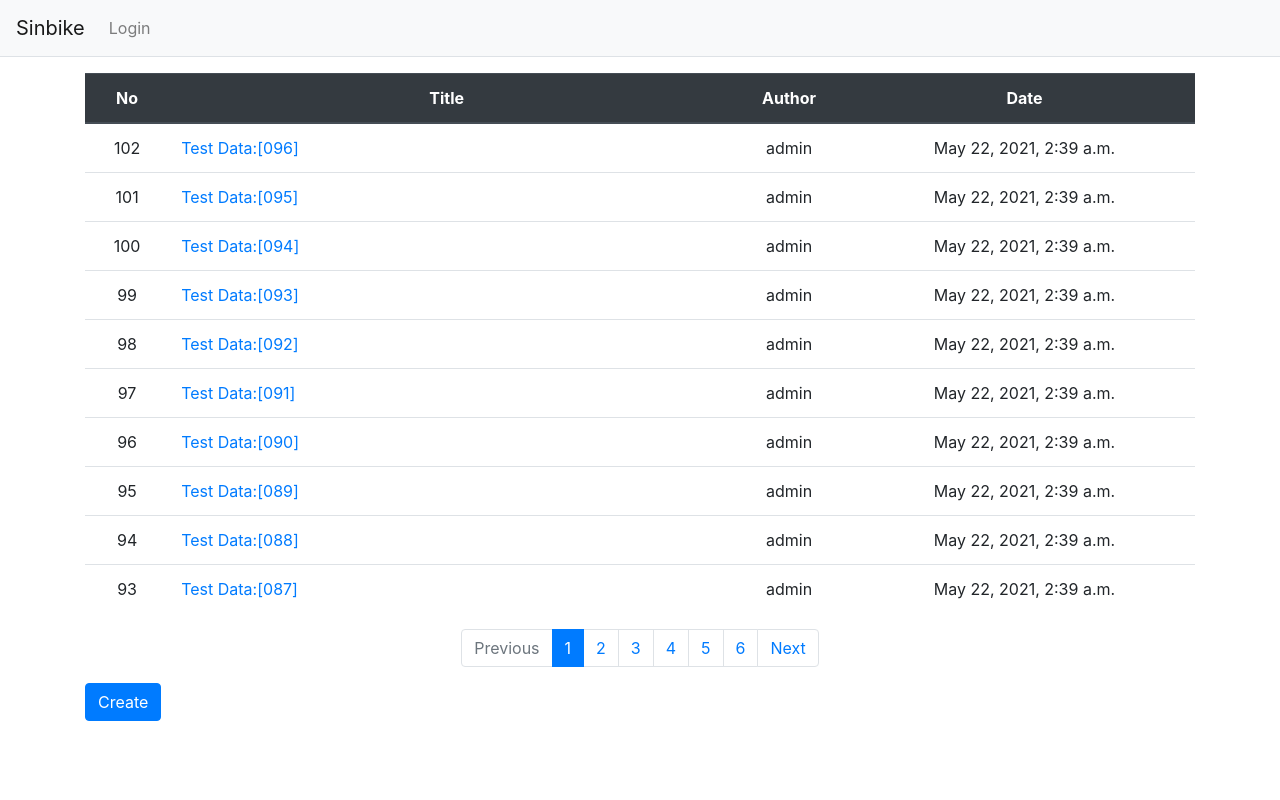
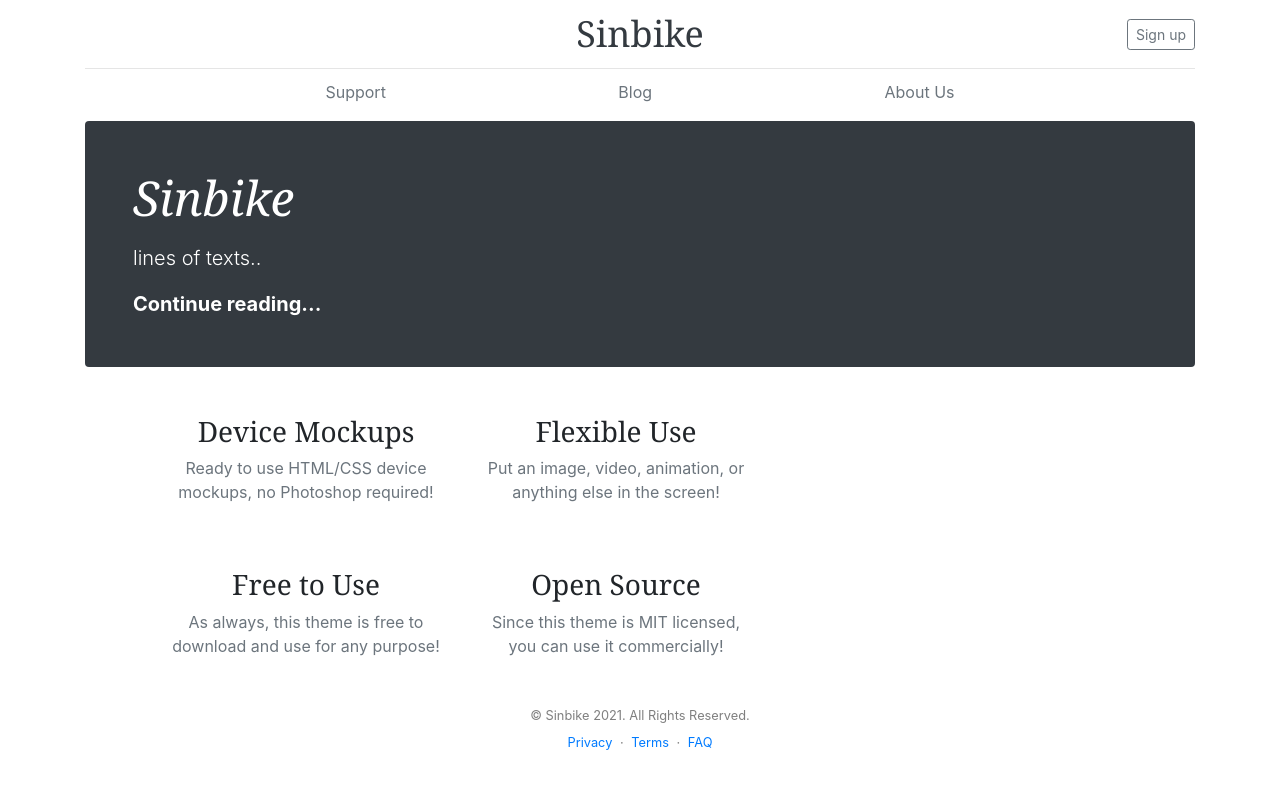
Before and after one commit to lazyKT/Sinbike, a Django app: page / in a window 1280 px wide. Run offline with Django 3.2, Linux system fonts and the light colour scheme; data comes from the database, SQL or seed files in the repository; both versions use the stored data as it was before the commit; some libraries are stand-ins or nearby versions.

Commit message:
210612
Major update

```diff
--- a/djangoproject/sinbike/sinbike/urls.py
+++ b/djangoproject/sinbike/sinbike/urls.py
@@ -17,9 +17,10 @@ from django.contrib import admin
 from django.urls import path, include
 from sinbike_CX import views
 
+
 urlpatterns = [
     path('admin/', admin.site.urls),
+    path('', views.home, name='home'),
     path('support/', include('sinbike_CX.urls')),
     path('common/', include('common.urls')),
-    path('', views.main, name='main'),
 ]
--- a/djangoproject/sinbike/sinbike_CX/views.py
+++ b/djangoproject/sinbike/sinbike_CX/views.py
@@ -7,6 +7,13 @@ from .forms import QuestionForm, AnswerForm
 from django.core.paginator import Paginator
 from django.contrib.auth.decorators import login_required
 from django.contrib import messages
+
+def home(request):
+    """
+    Home
+    """
+    msg = 'My Message'
+    return render(request, 'main.html',{'message':msg})
 
 def main(request):
     """
@@ -34,18 +41,8 @@ def answer_create(request, question_id):
     Answer
     """
     question = get_object_or_404(Question, pk=question_id)
-    if request.method == 'POST':
-        form = AnswerForm(request.POST)
-        if form.is_valid():
-            answer = form.save(commit=False)
-            answer.author = request.user
-            answer.create_date = timezone.now()
-            answer.save()
-            return redirect('support:detail', question_id=question.id)
-    else:
-        form = AnswerForm()
-    context = {'question':question, 'form':form}
-    return render(request, 'sinbike_CX/question_detail.html', context)
+    question.answer_set.create(content=request.POST.get('content'), create_date=timezone.now())
+    return redirect('support:detail', question_id=question.id)
 
 @login_required(login_url='common:login')
 def question_create(request):
--- /dev/null
+++ b/djangoproject/sinbike/static/main.css
@@ -0,0 +1,132 @@
+/* stylelint-disable selector-list-comma-newline-after */
+
+.blog-header {
+    line-height: 1;
+    border-bottom: 1px solid #e5e5e5;
+  }
+
+  .blog-header-logo {
+    font-family: "Playfair Display", Georgia, "Times New Roman", serif;
+    font-size: 2.25rem;
+  }
+
+  .blog-header-logo:hover {
+    text-decoration: none;
+  }
+
+  h1, h2, h3, h4, h5, h6 {
+    font-family: "Playfair Display", Georgia, "Times New Roman", serif;
+  }
+
+  .display-4 {
+    font-size: 2.5rem;
+  }
+  @media (min-width: 768px) {
+    .display-4 {
+      font-size: 3rem;
+    }
+  }
+
+  .nav-scroller {
+    position: relative;
+    z-index: 2;
+    height: 2.75rem;
+    overflow-y: hidden;
+  }
+
+  .nav-scroller .nav {
+    display: -webkit-box;
+    display: -ms-flexbox;
+    display: flex;
+    -ms-flex-wrap: nowrap;
+    flex-wrap: nowrap;
+    padding-bottom: 1rem;
+    margin-top: -1px;
+    overflow-x: auto;
+    text-align: center;
+    white-space: nowrap;
+    -webkit-overflow-scrolling: touch;
+  }
+
+  .nav-scroller .nav-link {
+    padding-top: .75rem;
+    padding-bottom: .75rem;
+    font-size: .875rem;
+  }
+
+  .card-img-right {
+    height: 100%;
+    border-radius: 0 3px 3px 0;
+  }
+
+  .flex-auto {
+    -ms-flex: 0 0 auto;
+    -webkit-box-flex: 0;
+    flex: 0 0 auto;
+  }
+
+  .h-250 { height: 250px; }
+  @media (min-width: 768px) {
+    .h-md-250 { height: 250px; }
+  }
+
+  .border-top { border-top: 1px solid #e5e5e5; }
+  .border-bottom { border-bottom: 1px solid #e5e5e5; }
+
+  .box-shadow { box-shadow: 0 .25rem .75rem rgba(0, 0, 0, .05); }
+
+  /*
+   * Blog name and description
+   */
+  .blog-title {
+    margin-bottom: 0;
+    font-size: 2rem;
+    font-weight: 400;
+  }
+  .blog-description {
+    font-size: 1.1rem;
+    color: #999;
+  }
+
+  @media (min-width: 40em) {
+    .blog-title {
+      font-size: 3.5rem;
+    }
+  }
+
+  /* Pagination */
+  .blog-pagination {
+    margin-bottom: 4rem;
+  }
+  .blog-pagination > .btn {
+    border-radius: 2rem;
+  }
+
+  /*
+   * Blog posts
+   */
+  .blog-post {
+    margin-bottom: 4rem;
+  }
+  .blog-post-title {
+    margin-bottom: .25rem;
+    font-size: 2.5rem;
+  }
+  .blog-post-meta {
+    margin-bottom: 1.25rem;
+    color: #999;
+  }
+
+  /*
+   * Footer
+   */
+  .blog-footer {
+    padding: 2.5rem 0;
+    color: #999;
+    text-align: center;
+    background-color: #f9f9f9;
+    border-top: .05rem solid #e5e5e5;
+  }
+  .blog-footer p:last-child {
+    margin-bottom: 0;
+  }
--- a/djangoproject/sinbike/static/style.css
+++ b/djangoproject/sinbike/static/style.css
@@ -0,0 +1,49 @@
+.wrapper {
+  display: grid;
+  grid-template-columns: repeat(3, 1fr);
+  grid-gap: 10px;
+  grid-auto-rows: minmax(100px, auto);
+}
+.one {
+  grid-column: 1 / 3;
+  grid-row: 1;
+}
+.two {
+  grid-column: 2 / 4;
+  grid-row: 1 / 3;
+}
+.three {
+  grid-column: 1;
+  grid-row: 2 / 5;
+}
+.four {
+  grid-column: 3;
+  grid-row: 3;
+}
+.five {
+  grid-column: 2;
+  grid-row: 4;
+}
+.six {
+  grid-column: 3;
+  grid-row: 4;
+}
+
+.container {
+  width: 100%;
+  padding-right: 15px;
+  padding-left: 15px;
+  margin-right: auto;
+  margin-left: auto;
+}
+
+body {
+  margin: 0;
+  font-family: -apple-system,BlinkMacSystemFont,"Segoe UI",Roboto,"Helvetica Neue",Arial,"Noto Sans",sans-serif,"Apple Color Emoji","Segoe UI Emoji","Segoe UI Symbol","Noto Color Emoji";
+  font-size: 1rem;
+  font-weight: 400;
+  line-height: 1.5;
+  color: #212529;
+  text-align: left;
+  background-color: #fff;
+}
--- a/djangoproject/sinbike/templates/base.html
+++ b/djangoproject/sinbike/templates/base.html
@@ -5,10 +5,14 @@
         <!-- Required meta tags-->
         <meta charset="utf-8">
         <meta name="viewport" content="width=device-width, initial-scale=1, shrink-to-fit=no">
+        <meta name="description" content>
+        <meta name="author" content>
+        <link rel="icon" href="/docs/4.0/assets/img/favicons/favicon.ico">
         <!-- Bootstrap CSS -->
         <link rel="stylesheet" type="text/css" href="{% static 'bootstrap.min.css' %}">
         <!-- sinbike_CX CSS -->
         <link rel="stylesheet" type="text/css" href="{% static 'style.css' %}">
+        <link rel="stylesheet" type="text/css" href="{% static 'main.css' %}">
         <title>Hello, Sinbike!</title>
     </head>
     <body>
@@ -23,5 +27,18 @@
         <script src="{% static 'bootstrap.min.js' %}"></script>
         {% block script %}
         {% endblock %}
+        <!-- Footer-->
+        <footer class="bg-black text-center py-5">
+            <div class="container px-5">
+                <div class="text-black-50 small">
+                    <div class="mb-2">&copy; Sinbike 2021. All Rights Reserved.</div>
+                    <a href="#!">Privacy</a>
+                    <span class="mx-1">&middot;</span>
+                    <a href="#!">Terms</a>
+                    <span class="mx-1">&middot;</span>
+                    <a href="#!">FAQ</a>
+                </div>
+            </div>
+        </footer>
     </body>
 </html>
--- /dev/null
+++ b/djangoproject/sinbike/templates/main.html
@@ -0,0 +1,125 @@
+{% load static %}
+<!doctype html>
+<html lang="en">
+    <head>
+        <!-- Required meta tags-->
+        <meta charset="utf-8">
+        <meta name="viewport" content="width=device-width, initial-scale=1, shrink-to-fit=no">
+        <meta name="description" content>
+        <meta name="author" content>
+        <link rel="icon" href="/docs/4.0/assets/img/favicons/favicon.ico">
+        <!-- Bootstrap CSS -->
+        <link rel="stylesheet" type="text/css" href="{% static 'bootstrap.min.css' %}">
+        <!-- sinbike_CX CSS -->
+        <link rel="stylesheet" type="text/css" href="{% static 'style.css' %}">
+        <link rel="stylesheet" type="text/css" href="{% static 'main.css' %}">
+        <title>Hello, Sinbike!</title>
+    </head>
+    <body>
+      {% block content %}
+
+      <div class="container">
+        <header class="blog-header py-3">
+          <div class="row flex-nowrap justify-content-between align-items-center">
+            <div class="col-4 pt-1">
+              <a class="text-muted" href="#"></a>
+            </div>
+            <div class="col-4 text-center">
+              <a class="blog-header-logo text-dark" href="#">Sinbike</a>
+            </div>
+            <div class="col-4 d-flex justify-content-end align-items-center">
+              {% if user.is_authenticated %}
+              <a class="nav-link" href="{% url 'common:logout' %}">{{ user.username }} (Logout)</a>
+              {% else %}
+              <a class="btn btn-sm btn-outline-secondary" href="{% url 'common:login' %}">Sign up</a>
+              {% endif %}
+            </div>
+          </div>
+        </header>
+        <div class="nav-scroller py-1 mb-2">
+          <nav class="nav d-flex justify-content-between">
+            <a class="p-2 text-muted" href="#"></a>
+            <a class="p-2 text-muted" href="{% url 'support:main' %}">Support</a>
+            <a class="p-2 text-muted" href="#">Blog</a>
+            <a class="p-2 text-muted" href="#">About Us</a>
+            <a class="p-2 text-muted" href="#"></a>
+          </nav>
+        </div>
+        <div class="jumbotron p-3 p-md-5 text-white rounded bg-dark">
+          <div class="col-md-6 px-0">
+            <h1 class="display-4 font-italic">Sinbike</h1>
+            <p class="lead my-3">lines of texts..</p>
+            <p class="lead mb-0"><a href="#" class="text-white font-weight-bold">Continue reading...</a></p>
+          </div>
+        </div>
+      </div>
+      <section id="features">
+        <div class="container px-5">
+            <div class="row gx-5 align-items-center">
+                <div class="col-lg-8 order-lg-1 mb-5 mb-lg-0">
+                    <div class="container-fluid px-5">
+                        <div class="row gx-5">
+                            <div class="col-md-6 mb-5">
+                                <!-- Feature item-->
+                                <div class="text-center">
+                                    <i class="bi-phone icon-feature text-gradient d-block mb-3"></i>
+                                    <h3 class="font-alt">Device Mockups</h3>
+                                    <p class="text-muted mb-0">Ready to use HTML/CSS device mockups, no Photoshop required!</p>
+                                </div>
+                            </div>
+                            <div class="col-md-6 mb-5">
+                                <!-- Feature item-->
+                                <div class="text-center">
+                                    <i class="bi-camera icon-feature text-gradient d-block mb-3"></i>
+                                    <h3 class="font-alt">Flexible Use</h3>
+                                    <p class="text-muted mb-0">Put an image, video, animation, or anything else in the screen!</p>
+                                </div>
+                            </div>
+                        </div>
+                        <div class="row">
+                            <div class="col-md-6 mb-5 mb-md-0">
+                                <!-- Feature item-->
+                                <div class="text-center">
+                                    <i class="bi-gift icon-feature text-gradient d-block mb-3"></i>
+                                    <h3 class="font-alt">Free to Use</h3>
+                                    <p class="text-muted mb-0">As always, this theme is free to download and use for any purpose!</p>
+                                </div>
+                            </div>
+                            <div class="col-md-6">
+                                <!-- Feature item-->
+                                <div class="text-center">
+                                    <i class="bi-patch-check icon-feature text-gradient d-block mb-3"></i>
+                                    <h3 class="font-alt">Open Source</h3>
+                                    <p class="text-muted mb-0">Since this theme is MIT licensed, you can use it commercially!</p>
+                                </div>
+                            </div>
+                        </div>
+                    </div>
+                </div>
+              </div>
+            </div>
+        </div>
+      </section>
+      <footer class="bg-black text-center py-5">
+        <div class="container px-5">
+            <div class="text-black-50 small">
+                <div class="mb-2">&copy; Sinbike 2021. All Rights Reserved.</div>
+                <a href="#!">Privacy</a>
+                <span class="mx-1">&middot;</span>
+                <a href="#!">Terms</a>
+                <span class="mx-1">&middot;</span>
+                <a href="#!">FAQ</a>
+            </div>
+        </div>
+    </footer>
+    </body>
+
+    {% endblock %}
+        <!-- jQuery JS -->
+        <script src="{% static 'jquery-3.6.0.min.js' %}"></script>
+        <!-- Bootstrap JS -->
+        <script src="{% static 'bootstrap.min.js' %}"></script>
+        {% block script %}
+        {% endblock %}
+    </body>
+</html>
--- a/djangoproject/sinbike/templates/navbar.html
+++ b/djangoproject/sinbike/templates/navbar.html
@@ -1,12 +1,8 @@
 <nav class="navbar navbar-expand-lg navbar-light bg-light border-bottom">
-    <a class="navbar-brand" href="{% url 'support:main' %}">Sinbike</a>
-    <button class="navbar-toggler ml-auto" type="button" data-toggle="collapse" data-target="#navbarNav"
-        aria-controls="navbarNav" aria-expanded="false" aria-label="Toggle navigation">
-        <span class="navbar-toggler-icon"></span>
-    </button>
-    <div class="collapse navbar-collapse flex-grow-0" id="navbarNav">
+    <a class="navbar-brand" href="{% url 'home' %}">Sinbike</a>
+    <span class="navbar-text">
         <ul class="navbar-nav">
-            <li class="nav-item ">
+            <li class="nav-item">
                 {% if user.is_authenticated %}
                 <a class="nav-link" href="{% url 'common:logout' %}">{{ user.username }} (Logout)</a>
                 {% else %}
@@ -14,5 +10,5 @@
                 {% endif %}
             </li>
         </ul>
-    </div>
+    </span>
 </nav>
```
Also changed, not shown: djangoproject/sinbike/sinbike_CX/models.py (+1 -9 lines), djangoproject/sinbike/db.sqlite3, djangoproject/sinbike/sinbike_CX/migrations/0005_alter_answer_author.py (added), djangoproject/sinbike/sinbike_CX/migrations/0005_comment.py (deleted).
